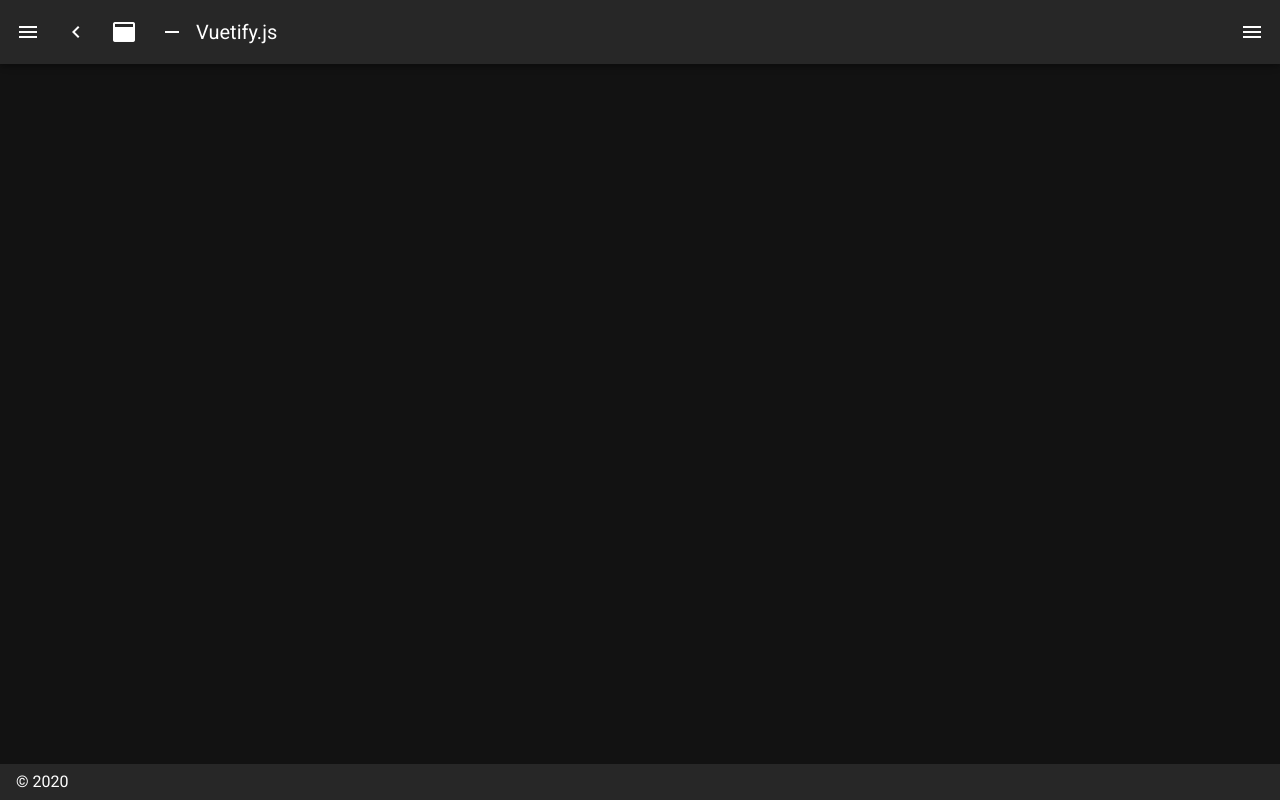
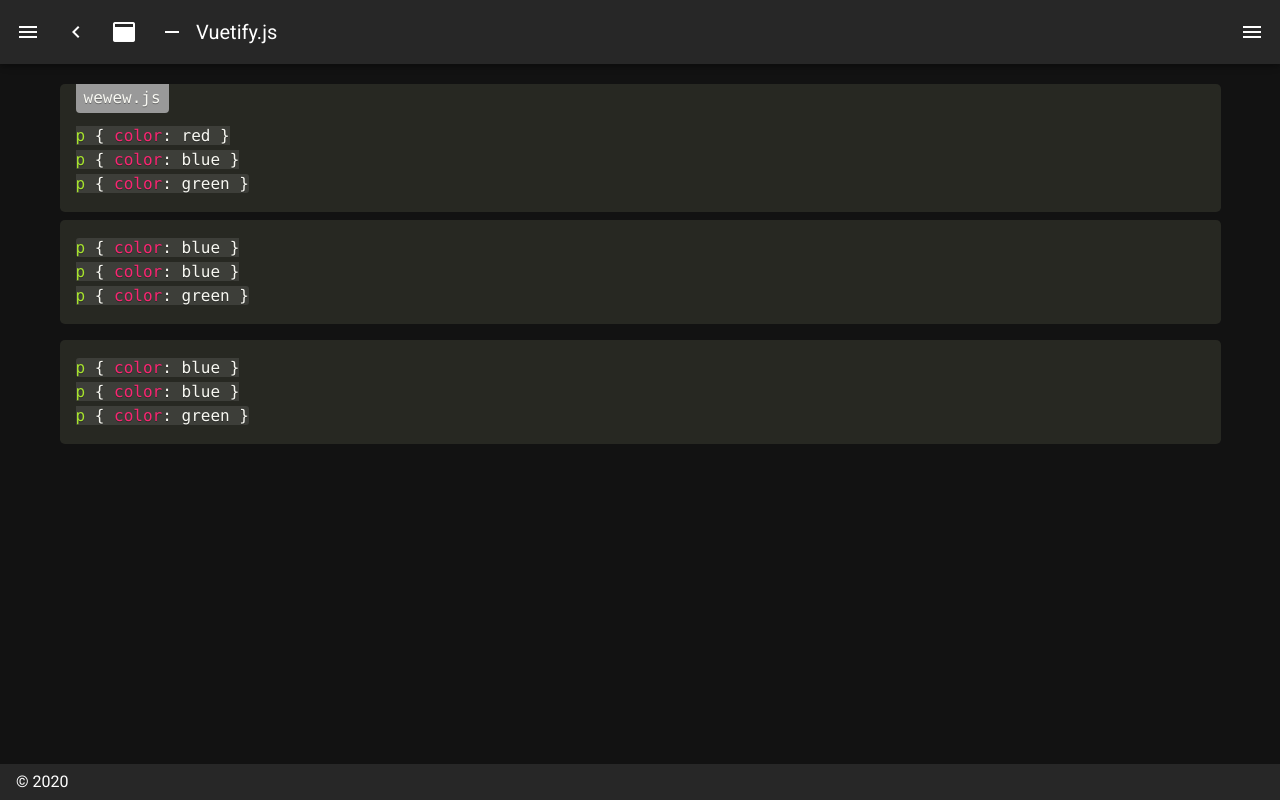
Before and after one commit to empty240/nuxt-halc, a Nuxt app: page /prism in a window 1280 px wide. Before the commit this address had no page. Built offline with nearby package versions, Linux system fonts and the light colour scheme.

Commit message:
prismjsを追加

```diff
--- a/layouts/default.vue
+++ b/layouts/default.vue
@@ -86,6 +86,11 @@ export default {
           icon: "mdi-chart-bubble",
           title: "Mark",
           to: "/mark"
+        },
+        {
+          icon: "mdi-chart-bubble",
+          title: "Prism",
+          to: "/prism"
         }
       ],
       miniVariant: false,
--- a/nuxt.config.js
+++ b/nuxt.config.js
@@ -1,43 +1,43 @@
-import colors from 'vuetify/es5/util/colors'
+import colors from "vuetify/es5/util/colors";
 
 export default {
   /*
    ** Nuxt rendering mode
    ** See https://nuxtjs.org/api/configuration-mode
    */
-  mode: 'universal',
+  mode: "universal",
   /*
    ** Nuxt target
    ** See https://nuxtjs.org/api/configuration-target
    */
-  target: 'static',
+  target: "static",
   /*
    ** Headers of the page
    ** See https://nuxtjs.org/api/configuration-head
    */
   head: {
-    titleTemplate: '%s - ' + process.env.npm_package_name,
-    title: process.env.npm_package_name || '',
+    titleTemplate: "%s - " + process.env.npm_package_name,
+    title: process.env.npm_package_name || "",
     meta: [
-      { charset: 'utf-8' },
-      { name: 'viewport', content: 'width=device-width, initial-scale=1' },
-      { hid: 'description', name: 'description', content: process.env.npm_package_description || '' }
+      { charset: "utf-8" },
+      { name: "viewport", content: "width=device-width, initial-scale=1" },
+      {
+        hid: "description",
+        name: "description",
+        content: process.env.npm_package_description || ""
+      }
     ],
-    link: [
-      { rel: 'icon', type: 'image/x-icon', href: '/favicon.ico' }
-    ]
+    link: [{ rel: "icon", type: "image/x-icon", href: "/favicon.ico" }]
   },
   /*
    ** Global CSS
    */
-  css: [
-  ],
+  css: [],
   /*
    ** Plugins to load before mounting the App
    ** https://nuxtjs.org/guide/plugins
    */
-  plugins: [
-  ],
+  plugins: ["~/plugins/prism"],
   /*
    ** Auto import components
    ** See https://nuxtjs.org/api/configuration-components
@@ -46,22 +46,18 @@ export default {
   /*
    ** Nuxt.js dev-modules
    */
-  buildModules: [
-    '@nuxtjs/vuetify',
-  ],
+  buildModules: ["@nuxtjs/vuetify"],
   /*
    ** Nuxt.js modules
    */
-  modules: [
-    '@nuxtjs/markdownit'
-  ],
+  modules: ["@nuxtjs/markdownit"],
 
   markdownit: {
     injected: true, // $mdを利用してmarkdownをhtmlにレンダリングする
     breaks: true, // 改行コードを<br>に変換する
     html: true, // HTML タグを有効にする
     linkify: true, // URLに似たテキストをリンクに自動変換する
-    typography: true,  // 言語に依存しないきれいな 置換 + 引用符 を有効にします。
+    typography: true // 言語に依存しないきれいな 置換 + 引用符 を有効にします。
     // use: [
     //   'markdown-it-toc' // 目次を作るためのライブラリ。別途インストールが必要
     // ]
@@ -71,7 +67,7 @@ export default {
    ** https://github.com/nuxt-community/vuetify-module
    */
   vuetify: {
-    customVariables: ['~/assets/variables.scss'],
+    customVariables: ["~/assets/variables.scss"],
     theme: {
       dark: true,
       themes: {
@@ -91,6 +87,5 @@ export default {
    ** Build configuration
    ** See https://nuxtjs.org/api/configuration-build/
    */
-  build: {
-  }
-}
+  build: {}
+};
--- a/package.json
+++ b/package.json
@@ -11,7 +11,8 @@
   },
   "dependencies": {
     "@nuxtjs/markdownit": "^1.2.10",
-    "nuxt": "^2.13.0"
+    "nuxt": "^2.13.0",
+    "prismjs": "^1.20.0"
   },
   "devDependencies": {
     "@nuxtjs/vuetify": "^1.11.2"
--- a/pages/mark.vue
+++ b/pages/mark.vue
@@ -64,7 +64,10 @@ Start numbering with offset:
 57. foo
 1. bar
       `
-    }
+    };
+  },
+  mounted() {
+    Prism.highlightAll();
   }
-}
+};
 </script>
--- /dev/null
+++ b/pages/prism.vue
@@ -0,0 +1,50 @@
+<template>
+<div>
+  <v-layout>
+    <v-flex class="text-center">
+      <pre data-file="wewew.js"><code class="language-css" data-file="aaa.js">
+p { color: red }
+p { color: blue }
+p { color: green }</code>
+</pre>
+
+<pre><code class="language-css">p { color: blue }
+p { color: blue }
+p { color: green }</code>
+</pre>
+    </v-flex>
+  </v-layout>
+<pre><code class="language-css">p { color: blue }
+p { color: blue }
+p { color: green }</code>
+</pre>
+</div>
+</template>
+
+<script>
+export default {
+  data() {
+    return {
+      html: ""
+    };
+  },
+  mounted() {
+    Prism.highlightAll();
+  }
+};
+</script>
+
+<style>
+pre[data-file]::before {
+  content: attr(data-file);
+  background-color: #999;
+  padding: 2px 8px 3px;
+  position: absolute;
+  margin-top: -1em;
+  border-radius: 0 0 4px 4px;
+}
+
+.v-application code {
+  padding: 0;
+}
+</style>
--- /dev/null
+++ b/plugins/prism.js
@@ -0,0 +1,6 @@
+import Prism from "prismjs";
+import "prismjs/themes/prism-okaidia.css";
+import "prismjs/plugins/line-numbers/prism-line-numbers.min.js";
+import "prismjs/plugins/line-numbers/prism-line-numbers.css";
+
+export default Prism;
```
Also changed, not shown: 1 other file (tests, documents, lock files or other folders). Lines whose indentation alone changed are shown as unchanged.
